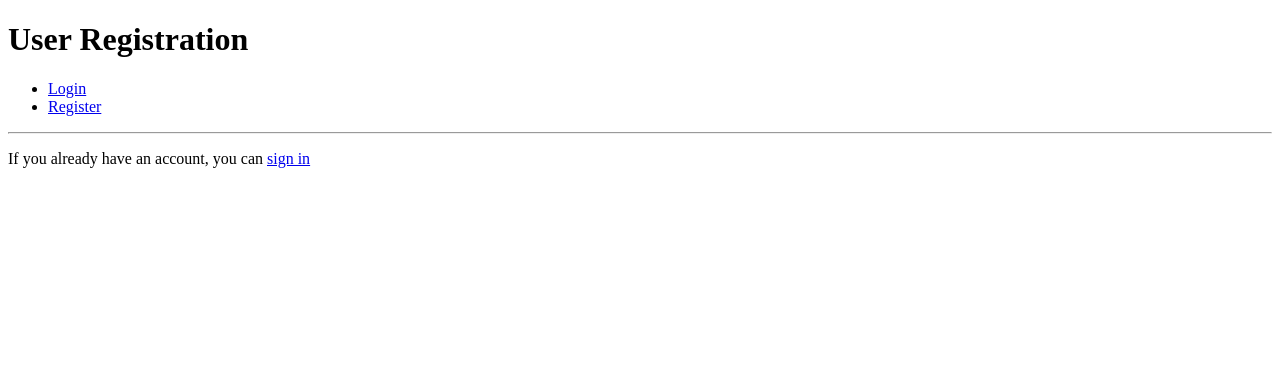
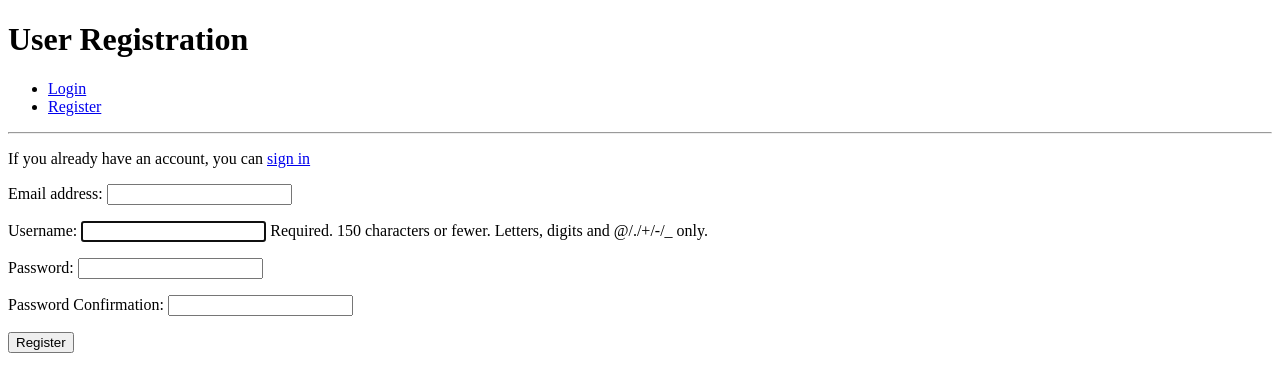
Before and after one commit to stiophan0309/horizon-sah, a Django app: page /accounts/registration/ in a window 1280 px wide. Shown: the top 392 px of the page. Run offline with Django 3.2, Linux system fonts and the light colour scheme.

Commit message:
Added registration form, form and view.  Tested registering user, all OK

```diff
--- a/accounts/forms.py
+++ b/accounts/forms.py
@@ -1,4 +1,7 @@
 from django import forms
+from django.contrib.auth.models import User
+from django.contrib.auth.forms import UserCreationForm
+from django.core.exceptions import ValidationError
 
 
 class UserLoginForm(forms.Form):
@@ -6,3 +9,36 @@ class UserLoginForm(forms.Form):
 
     username = forms.CharField()
     password = forms.CharField(widget=forms.PasswordInput)
+
+class UserRegistrationForm(UserCreationForm):
+    """Form used to register a new user"""
+
+    password1 = forms.CharField(
+        label="Password",
+        widget=forms.PasswordInput)
+    password2 = forms.CharField(
+        label="Password Confirmation",
+        widget=forms.PasswordInput)
+
+    class Meta:
+        model = User
+        fields = ['email', 'username', 'password1', 'password2']
+
+    def clean_email(self):
+        email = self.cleaned_data.get('email')
+        username = self.cleaned_data.get('username')
+        if User.objects.filter(email=email).exclude(username=username):
+            raise forms.ValidationError(u'Email address must be unique')
+        return email
+
+    def clean_password2(self):
+        password1 = self.cleaned_data.get('password1')
+        password2 = self.cleaned_data.get('password2')
+
+        if not password1 or not password2:
+            raise ValidationError("Please confirm your password")
+
+        if password1 != password2:
+            raise ValidationError("Passwords must match")
+
+        return password2
--- a/accounts/templates/registration.html
+++ b/accounts/templates/registration.html
@@ -5,4 +5,8 @@
 
 {% block content %}
 <p>If you already have an account, you can <a href="{% url 'login' %}">sign in </a></p>
+<form method="POST">
+    {% csrf_token %} {{ registration_form.as_p }}
+    <button type="submit">Register</button>
+</form>
 {% endblock %}
--- a/accounts/views.py
+++ b/accounts/views.py
@@ -1,7 +1,7 @@
 from django.shortcuts import render, redirect, reverse
 from django.contrib import auth, messages
 from django.contrib.auth.decorators import login_required
-from accounts.forms import UserLoginForm
+from accounts.forms import UserLoginForm, UserRegistrationForm
 
 # Create your views here.
 
@@ -37,5 +37,24 @@ def login(request):
     return render(request, 'login.html', {'login_form': login_form})
 
 def registration(request):
-        """Render the registration page"""
-        return render(request, 'registration.html')
+    """Render the registration page"""
+    if request.user.is_authenticated:
+        return redirect(reverse('index'))
+
+    if request.method == "POST":
+        registration_form = UserRegistrationForm(request.POST)
+
+        if registration_form.is_valid():
+            registration_form.save()
+
+            user = auth.authenticate(username=request.POST['username'],
+                                     password=request.POST['password1'])
+            if user:
+                auth.login(user=user, request=request)
+                messages.success(request, "You have successfully registered")
+            else:
+                messages.error(request, "Unable to register your account at this time")
+    else:
+        registration_form = UserRegistrationForm()
+    return render(request, 'registration.html', {
+        "registration_form": registration_form})
```
Also changed, not shown: db.sqlite3.
